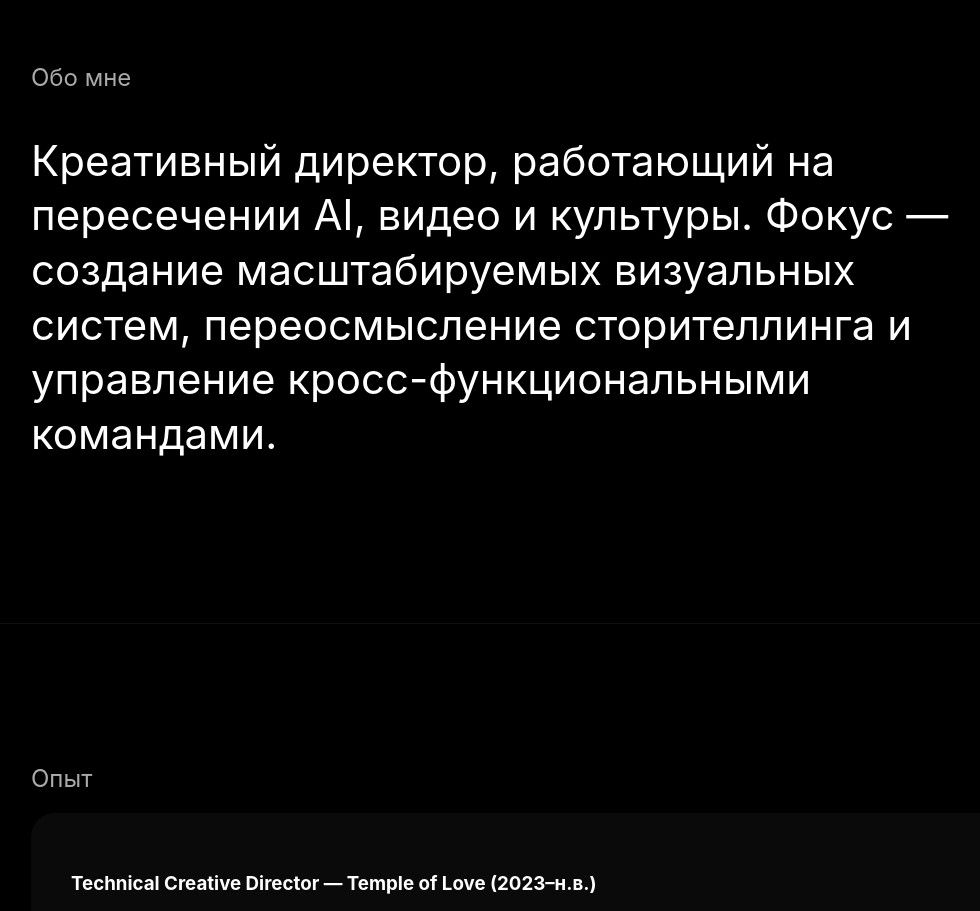
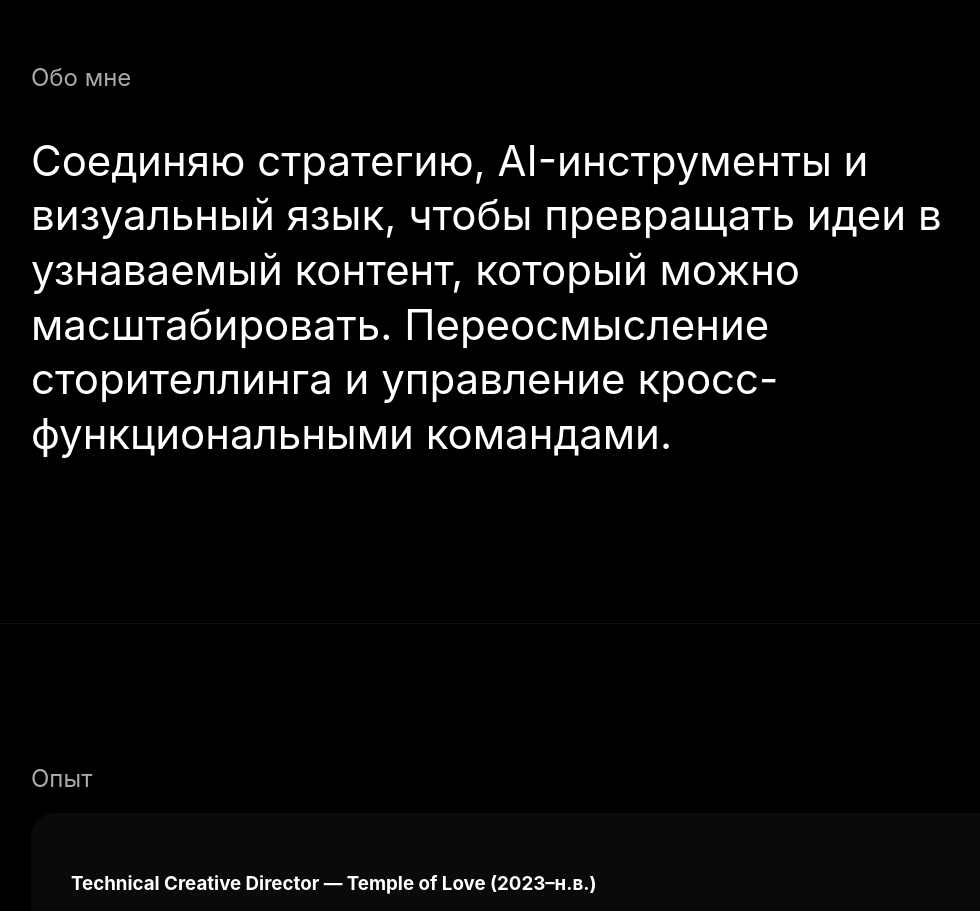
Before and after one commit to afrowvibecoding/creative-, a plain HTML site: page index.html in a window 1280 px wide. Shown: the part 1880-2791 px from the top of the page, without its empty margins (49-1029 px from the left). Drawn offline with Linux system fonts and the light colour scheme.

Commit message:
index.html

```diff
--- a/index.html
+++ b/index.html
@@ -157,7 +157,7 @@ a, button { color:#fff; text-decoration:underline; background:none; border:none;
 
 <section class="fade">
 <h2>Обо мне</h2>
-<p class="big-text">Креативный директор, работающий на пересечении AI, видео и культуры. Фокус — создание масштабируемых визуальных систем, переосмысление сторителлинга и управление кросс-функциональными командами.</p>
+<p class="big-text">Соединяю стратегию, AI-инструменты и визуальный язык, чтобы превращать идеи в узнаваемый контент, который можно масштабировать. Переосмысление сторителлинга и управление кросс-функциональными командами.</p>
 </section>
 
 <section class="fade">
```
